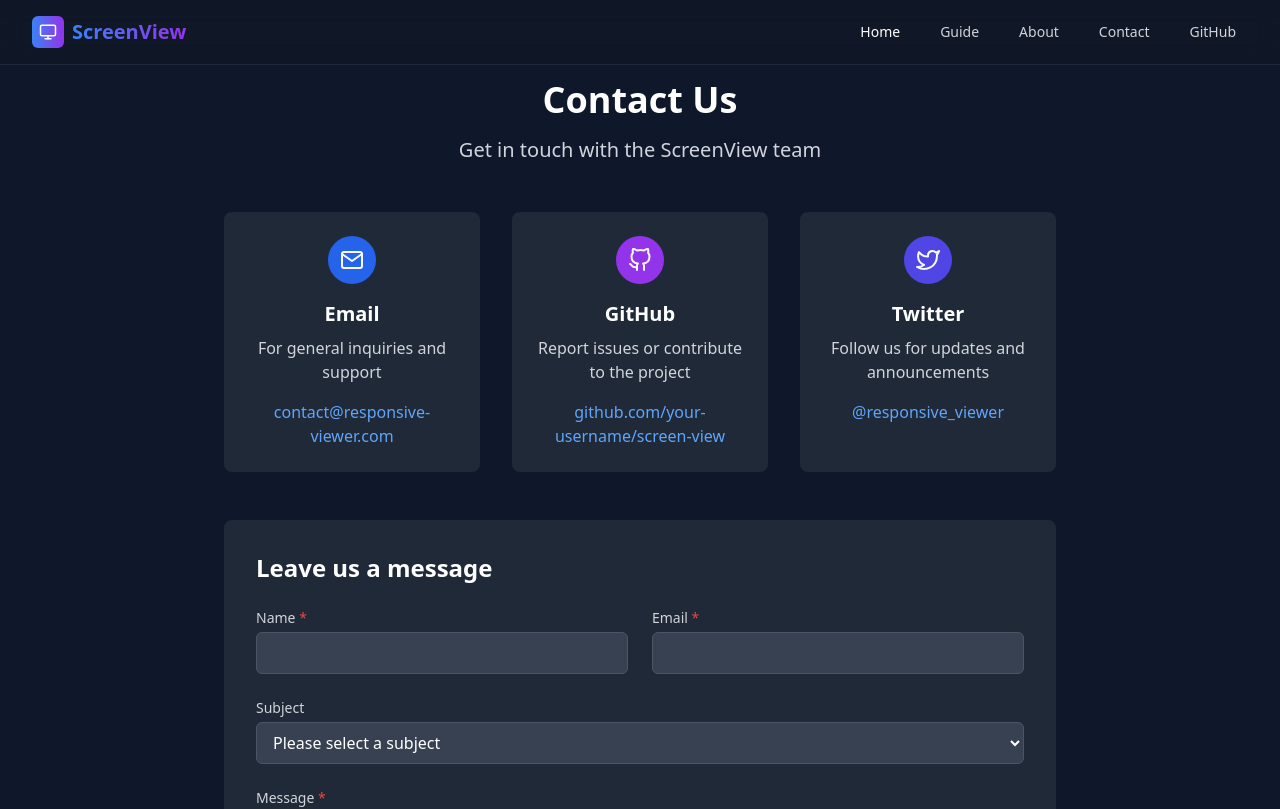
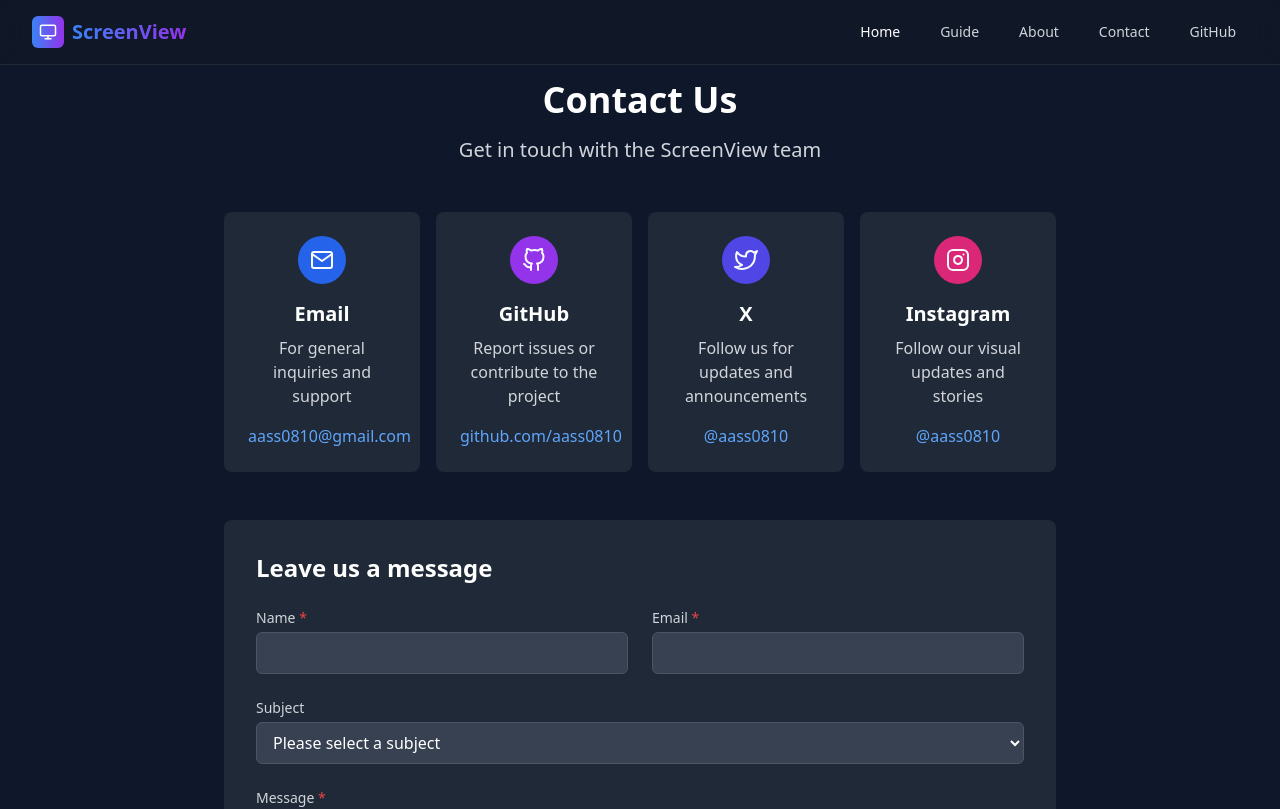
Before and after one commit to mygrowtop/screenview-mygrow.top, a Next.js app: page /contact in a window 1280 px wide. Shown: the top 809 px of the page. Built offline with nearby package versions, Linux system fonts and the light colour scheme.

Commit message:
修复社交链接

```diff
--- a/app/(pages)/contact/page.tsx
+++ b/app/(pages)/contact/page.tsx
@@ -4,7 +4,7 @@
 import { motion } from "framer-motion";
 import Navbar from "@/components/Navbar";
 import Footer from "@/components/Footer";
-import { FiMail, FiGithub, FiTwitter, FiSend, FiAlertCircle, FiCheckCircle } from "react-icons/fi";
+import { FiMail, FiGithub, FiTwitter, FiInstagram, FiSend, FiAlertCircle, FiCheckCircle } from "react-icons/fi";
 
 export default function ContactPage() {
   const [formState, setFormState] = useState({
@@ -74,7 +74,7 @@
             </p>
           </div>
 
-          <div className="grid grid-cols-1 md:grid-cols-3 gap-8 mb-12">
+          <div className="grid grid-cols-1 sm:grid-cols-2 lg:grid-cols-4 gap-4 md:gap-6 mb-12">
             <motion.div
               initial={{ opacity: 0, y: 20 }}
               animate={{ opacity: 1, y: 0 }}
@@ -89,10 +89,10 @@
                 For general inquiries and support
               </p>
               <a
-                href="mailto:contact@responsive-viewer.com"
+                href="mailto:aass0810@gmail.com"
                 className="text-blue-400 hover:text-blue-300 transition-colors"
               >
-                contact@responsive-viewer.com
+                aass0810@gmail.com
               </a>
             </motion.div>
 
@@ -110,12 +110,12 @@
                 Report issues or contribute to the project
               </p>
               <a
-                href="https://github.com/your-username/screen-view"
+                href="https://github.com/aass0810"
                 target="_blank"
                 rel="noopener noreferrer"
                 className="text-blue-400 hover:text-blue-300 transition-colors"
               >
-                github.com/your-username/screen-view
+                github.com/aass0810
               </a>
             </motion.div>
 
@@ -128,17 +128,40 @@
               <div className="h-12 w-12 rounded-full bg-indigo-600 flex items-center justify-center mx-auto mb-4">
                 <FiTwitter size={24} />
               </div>
-              <h3 className="text-xl font-bold text-white mb-2">Twitter</h3>
+              <h3 className="text-xl font-bold text-white mb-2">X</h3>
               <p className="text-gray-300 mb-4">
                 Follow us for updates and announcements
               </p>
               <a
-                href="https://twitter.com/your-username"
+                href="https://x.com/aass0810"
                 target="_blank"
                 rel="noopener noreferrer"
                 className="text-blue-400 hover:text-blue-300 transition-colors"
               >
-                @responsive_viewer
+                @aass0810
+              </a>
+            </motion.div>
+
+            <motion.div
+              initial={{ opacity: 0, y: 20 }}
+              animate={{ opacity: 1, y: 0 }}
+              transition={{ duration: 0.5, delay: 0.3 }}
+              className="bg-gray-800 rounded-lg p-6 text-center"
+            >
+              <div className="h-12 w-12 rounded-full bg-pink-600 flex items-center justify-center mx-auto mb-4">
+                <FiInstagram size={24} />
+              </div>
+              <h3 className="text-xl font-bold text-white mb-2">Instagram</h3>
+              <p className="text-gray-300 mb-4">
+                Follow our visual updates and stories
+              </p>
+              <a
+                href="https://www.instagram.com/aass0810/"
+                target="_blank"
+                rel="noopener noreferrer"
+                className="text-blue-400 hover:text-blue-300 transition-colors"
+              >
+                @aass0810
               </a>
             </motion.div>
           </div>
--- a/src/app/(pages)/about/page.tsx
+++ b/src/app/(pages)/about/page.tsx
@@ -89,7 +89,7 @@
             </p>
             <div className="flex flex-wrap gap-4 mt-6">
               <a
-                href="https://github.com/your-username/screen-view"
+                href="https://github.com/aass0810"
                 target="_blank"
                 rel="noopener noreferrer"
                 className="inline-flex items-center px-4 py-2 bg-gray-700 hover:bg-gray-600 rounded-md text-white transition-colors"
@@ -98,7 +98,7 @@
                 View on GitHub
               </a>
               <a
-                href="https://github.com/your-username/screen-view/issues"
+                href="https://github.com/aass0810"
                 target="_blank"
                 rel="noopener noreferrer"
                 className="inline-flex items-center px-4 py-2 bg-gray-700 hover:bg-gray-600 rounded-md text-white transition-colors"
--- a/src/app/(pages)/contact/page.tsx
+++ b/src/app/(pages)/contact/page.tsx
@@ -4,7 +4,7 @@
 import { motion } from "framer-motion";
 import Navbar from "@/components/Navbar";
 import Footer from "@/components/Footer";
-import { FiMail, FiGithub, FiTwitter, FiSend, FiAlertCircle, FiCheckCircle } from "react-icons/fi";
+import { FiMail, FiGithub, FiTwitter, FiInstagram, FiSend, FiAlertCircle, FiCheckCircle } from "react-icons/fi";
 
 export default function ContactPage() {
   const [formState, setFormState] = useState({
@@ -74,7 +74,7 @@
             </p>
           </div>
 
-          <div className="grid grid-cols-1 md:grid-cols-3 gap-8 mb-12">
+          <div className="grid grid-cols-1 md:grid-cols-4 gap-8 mb-12">
             <motion.div
               initial={{ opacity: 0, y: 20 }}
               animate={{ opacity: 1, y: 0 }}
@@ -89,10 +89,10 @@
                 For general inquiries and support
               </p>
               <a
-                href="mailto:contact@responsive-viewer.com"
+                href="mailto:aass0810@gmail.com"
                 className="text-blue-400 hover:text-blue-300 transition-colors"
               >
-                contact@responsive-viewer.com
+                aass0810@gmail.com
               </a>
             </motion.div>
 
@@ -110,12 +110,12 @@
                 Report issues or contribute to the project
               </p>
               <a
-                href="https://github.com/your-username/screen-view"
+                href="https://github.com/aass0810"
                 target="_blank"
                 rel="noopener noreferrer"
                 className="text-blue-400 hover:text-blue-300 transition-colors"
               >
-                github.com/your-username/screen-view
+                github.com/aass0810
               </a>
             </motion.div>
 
@@ -128,17 +128,40 @@
               <div className="h-12 w-12 rounded-full bg-indigo-600 flex items-center justify-center mx-auto mb-4">
                 <FiTwitter size={24} />
               </div>
-              <h3 className="text-xl font-bold text-white mb-2">Twitter</h3>
+              <h3 className="text-xl font-bold text-white mb-2">X</h3>
               <p className="text-gray-300 mb-4">
                 Follow us for updates and announcements
               </p>
               <a
-                href="https://twitter.com/your-username"
+                href="https://x.com/aass0810"
                 target="_blank"
                 rel="noopener noreferrer"
                 className="text-blue-400 hover:text-blue-300 transition-colors"
               >
-                @responsive_viewer
+                @aass0810
+              </a>
+            </motion.div>
+
+            <motion.div
+              initial={{ opacity: 0, y: 20 }}
+              animate={{ opacity: 1, y: 0 }}
+              transition={{ duration: 0.5, delay: 0.3 }}
+              className="bg-gray-800 rounded-lg p-6 text-center"
+            >
+              <div className="h-12 w-12 rounded-full bg-pink-600 flex items-center justify-center mx-auto mb-4">
+                <FiInstagram size={24} />
+              </div>
+              <h3 className="text-xl font-bold text-white mb-2">Instagram</h3>
+              <p className="text-gray-300 mb-4">
+                Follow our visual updates and stories
+              </p>
+              <a
+                href="https://www.instagram.com/aass0810/"
+                target="_blank"
+                rel="noopener noreferrer"
+                className="text-blue-400 hover:text-blue-300 transition-colors"
+              >
+                @aass0810
               </a>
             </motion.div>
           </div>
--- a/src/components/Footer.tsx
+++ b/src/components/Footer.tsx
@@ -1,7 +1,7 @@
 "use client";
 
 import Link from "next/link";
-import { FiGithub, FiTwitter, FiLinkedin, FiMonitor } from "react-icons/fi";
+import { FiGithub, FiTwitter, FiInstagram, FiMonitor } from "react-icons/fi";
 
 const Footer = () => {
   const currentYear = new Date().getFullYear();
@@ -60,7 +60,7 @@
             <ul className="space-y-2">
               <li>
                 <a
-                  href="https://github.com/your-username/screen-view"
+                  href="https://github.com/aass0810"
                   target="_blank"
                   rel="noopener noreferrer"
                   className="text-gray-400 hover:text-white transition-colors"
@@ -70,7 +70,7 @@
               </li>
               <li>
                 <a
-                  href="https://github.com/your-username/screen-view/issues"
+                  href="https://github.com/aass0810"
                   target="_blank"
                   rel="noopener noreferrer"
                   className="text-gray-400 hover:text-white transition-colors"
@@ -97,7 +97,7 @@
 
           <div className="flex space-x-4 mt-4 md:mt-0">
             <a
-              href="https://github.com/your-username"
+              href="https://github.com/aass0810"
               target="_blank"
               rel="noopener noreferrer"
               className="text-gray-400 hover:text-white transition-colors"
@@ -106,22 +106,22 @@
               <FiGithub size={20} />
             </a>
             <a
-              href="https://twitter.com/your-username"
+              href="https://x.com/aass0810"
               target="_blank"
               rel="noopener noreferrer"
               className="text-gray-400 hover:text-white transition-colors"
-              aria-label="Twitter"
+              aria-label="X"
             >
               <FiTwitter size={20} />
             </a>
             <a
-              href="https://linkedin.com/in/your-username"
+              href="https://www.instagram.com/aass0810/"
               target="_blank"
               rel="noopener noreferrer"
               className="text-gray-400 hover:text-white transition-colors"
-              aria-label="LinkedIn"
+              aria-label="Instagram"
             >
-              <FiLinkedin size={20} />
+              <FiInstagram size={20} />
             </a>
           </div>
         </div>
--- a/src/components/Navbar.tsx
+++ b/src/components/Navbar.tsx
@@ -85,7 +85,7 @@
                 Contact
               </Link>
               <a
-                href="https://github.com/your-username/screen-view"
+                href="https://github.com/aass0810"
                 target="_blank"
                 rel="noopener noreferrer"
                 className="px-3 py-2 rounded-md text-sm font-medium text-gray-300 hover:bg-gray-800 hover:text-white transition-colors"
@@ -154,7 +154,7 @@
             </motion.div>
             <motion.div variants={itemVariants}>
               <a
-                href="https://github.com/your-username/screen-view"
+                href="https://github.com/aass0810"
                 target="_blank"
                 rel="noopener noreferrer"
                 className="block px-3 py-2 rounded-md text-base font-medium text-gray-300 hover:bg-gray-800 hover:text-white"
```
Also changed, not shown: 2 other files (tests, documents, lock files or other folders).
